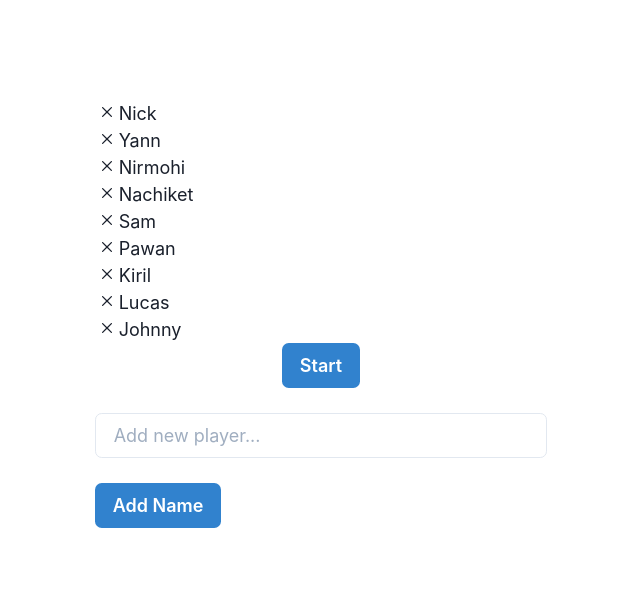
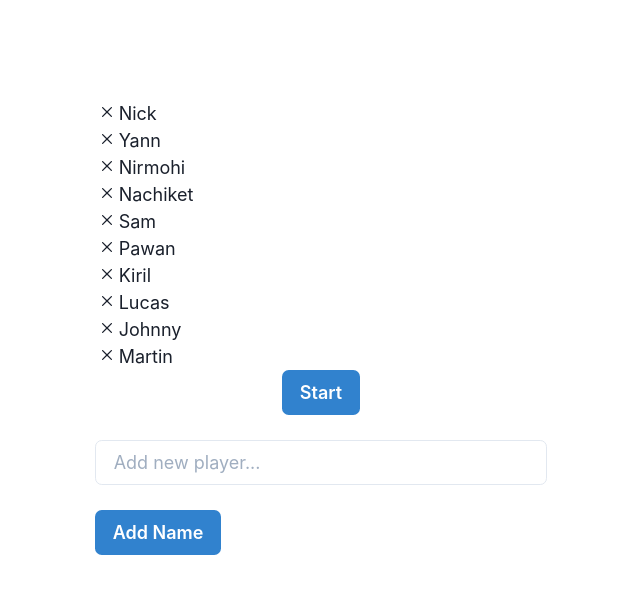
Before and after one commit to nachiket87/vfall, a Next.js app: page /game/canvas in a window 1280 px wide. Shown: the top 594 px of the page, without its empty margins (319-959 px from the left). Built offline with nearby package versions, Linux system fonts and the light colour scheme.

Commit message:
add martin to default names list

```diff
--- a/pages/game/canvas.js
+++ b/pages/game/canvas.js
@@ -27,6 +27,7 @@ const ParentCavas = () => {
     "Kiril",
     "Lucas",
     "Johnny",
+    "Martin",
   ]);
   return (
     <>
```
